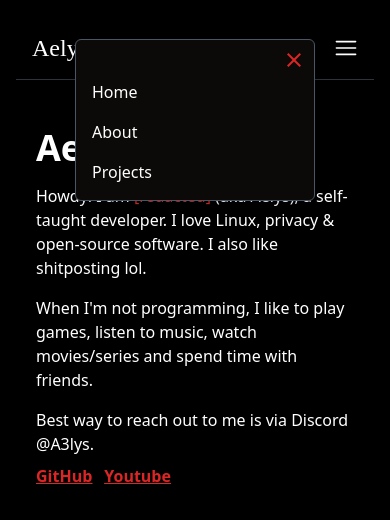
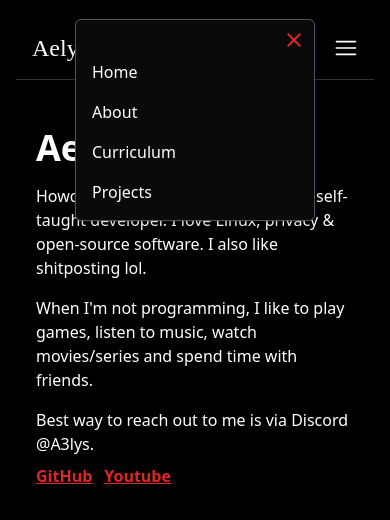
Before and after one commit to LysImbecile/aelys-portifolio, a React (Vite) app: page / in a window 390 px wide. Both pictures are taken after a click on the button 346 px from the left and 47 px from the top of the page. Shown: the top 520 px of the page. Built offline with nearby package versions, Linux system fonts and the light colour scheme; a web font is replaced by a local one.

Commit message:
Update Navbar links

```diff
--- a/src/components/Navbar.tsx
+++ b/src/components/Navbar.tsx
@@ -49,10 +49,10 @@ export default function Navbar() {
                                             <div className='text-sm font-medium leading-none text-white'>Curriculum - 📖</div>
                                             <p className='line-clamp-2 text-sm leading-snug text-muted-foreground text-white'>My personal CV with full info about my person.</p>
                                         </a>
-                                        <a href="#" className="block select-none space-y-1 rounded-md p-3 leading-none no-underline outline-none transition-colors hover:bg-zinc-800">
-                                            <div className='text-sm font-medium leading-none text-white'>About this website - 🗯️</div>
-                                            <p className='line-clamp-2 text-sm leading-snug text-muted-foreground text-white'>General info about how this website was made.</p>
-                                        </a>
+                                        <Link to='/about'  className="block select-none space-y-1 rounded-md p-3 leading-none no-underline outline-none transition-colors hover:bg-zinc-800">
+                                            <div className='text-sm font-medium leading-none text-white'>Introducing myself - 🗯️</div>
+                                            <p className='line-clamp-2 text-sm leading-snug text-muted-foreground text-white'>My small and direct introduction.</p>
+                                        </Link>
                                         <a href="#" className="block select-none space-y-1 rounded-md p-3 leading-none no-underline outline-none transition-colors hover:bg-zinc-800">
                                             <div className='text-sm font-medium leading-none text-white'>Work with me - 📩</div>
                                             <p className='line-clamp-2 text-sm leading-snug text-muted-foreground text-white'>Lets code together! If you want a partner or a group to study, check this!</p>
@@ -78,6 +78,9 @@ export default function Navbar() {
                                   <Link to="/about" className='text-white p-2  hover:bg-gray-600 rounded'>
                                     <span>About</span>
                                   </Link>
+                                  <a href='https://cv.aelys.me/' className='text-white p-2  hover:bg-gray-600 rounded'>
+                                    <span>Curriculum</span>
+                                  </a>
                                   <a className='text-white p-2 hover:bg-gray-600 rounded' href='#'>
                                     <span>Projects</span>
                                   </a>
```
